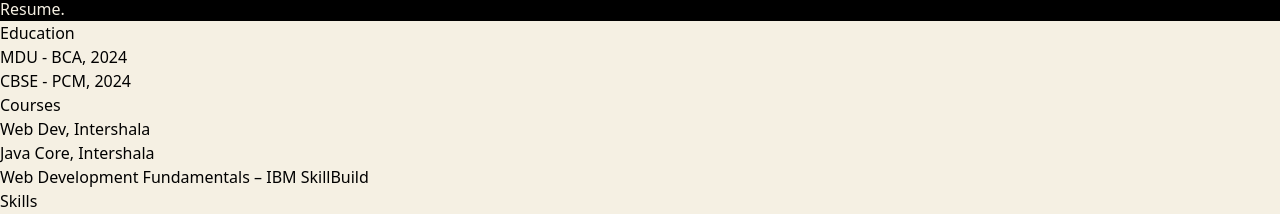
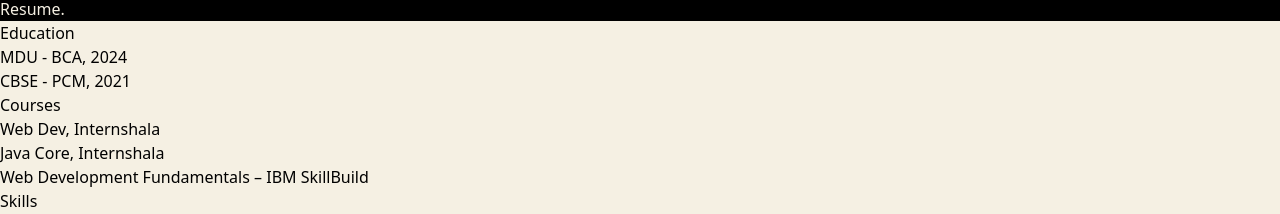
Before and after one commit to TusharBhatt-2003/Tushar-Bhatt, a React (Vite) app: page / in a window 1280 px wide. Shown: the part 522-736 px from the top of the page. Built offline with nearby package versions, Linux system fonts and the light colour scheme; a web font is replaced by a local one.

Commit message:
Update: add more Projects

```diff
--- a/src/Components/Projectcard/ProjectCard.jsx
+++ b/src/Components/Projectcard/ProjectCard.jsx
@@ -6,7 +6,7 @@
       whileHover={{ scale: 1.2 }}
       whileTap={{ scale: 0.9 }}
       transition={{ type: "spring", stiffness: 400, damping: 5 }}
-      className={`project-card p-3 w-fit h-fit rounded-xl shadow-2xl`}
+      className={`project-card p-1 w-fit h-fit rounded-xl shadow-2xl`}
       style={{
         backgroundColor: isActive ? bgColor : "white",
         transition: 'background-color 1.5s ease-in-out',
--- a/src/Components/Resume.jsx
+++ b/src/Components/Resume.jsx
@@ -1,6 +1,6 @@
 // src/pages/Resume.jsx
 import { useColor } from "../context/ColorContext";
-import ResumeCard from '../components/ResumeCard/Resumecard';
+import ResumeCard from './ResumeCard/Resumecard';
 import resumeData from '../data/resumeData';
 import { motion } from 'framer-motion';
 import { useEffect, useRef } from 'react';
@@ -76,7 +76,7 @@
                   whileHover={{ scale: 1.1 }}
                   whileTap={{ scale: 0.9 }}
                   transition={{ type: "spring", stiffness: 400, damping: 10, mass: 1 }}
-                  className="border-2 rounded-lg w-fit my-5 px-2 py-1"
+                  className="border-2 rounded-lg w-fit my-5 px-2 pt-1 flex justify-center items-center"
                   style={{ borderColor: textColor,  }}
                   >My CV.
           </motion.button>
--- a/src/assets/images/index.js
+++ b/src/assets/images/index.js
@@ -2,11 +2,11 @@
 import ToDo from './ToDo.png'
 import navBar from './navBar.png'
 import grids from './grids.png'
-
+import docs  from './docs.png'
 export {
     quizGame,
     ToDo,
     navBar,
     grids,
-
+    docs
 }
--- a/src/data/projectData.js
+++ b/src/data/projectData.js
@@ -1,6 +1,6 @@
 // File: projectData.js
 // Import the images object
-import { quizGame, navBar, grids } from '../assets/images/index';
+import { quizGame, navBar, grids, docs } from '../assets/images/index';
 
 const projectData = [
     {
@@ -81,7 +81,7 @@
         pageBGcolor: 'black'
       },
       {
-        name: 'Sign Up / Log In',
+        name: 'Sign Up . Log In',
         image: 'https://i.pinimg.com/564x/1a/c0/d6/1ac0d6106f215d16abaffa20a8e7ab76.jpg',
         description: 'This webpage is a responsive sign-up form with input validation for first name, email, password, and password confirmation. The page features a visually appealing design with custom icons and animations, ensuring a user-friendly experience. It also includes error messaging to guide users during form submission.',
         link: 'https://tusharbhatt-2003.github.io/SignUp-Login/',
@@ -102,28 +102,72 @@
         bgColor: '#3DA97A',
         pageBGcolor:'#0B0E0B'
       },
-      // {
-      //   name: 'Project Kappa',
-      //   image: 'https://i.pinimg.com/564x/69/26/7c/69267c04db13b1ee3274d65214d1fbe8.jpg',
-      //   description: 'An educational platform for learning coding through interactive lessons.',
-      //   link: 'https://project-kappa.com',
-      //   github: 'https://github.com/user/project-kappa',
-      //   technologies: 'Vue, Vuex, Node.js',
-      //   category: 'education',
-      //   bgColor: '#F4F5E8',
-      //   pageBGcolor: '#2FF568'
-      // },
-      // {
-      //   name: 'Project Lambda',
-      //   image: 'https://i.pinimg.com/564x/07/5f/85/075f857053bd445e494cf39fdc0bacd9.jpg',
-      //   description: 'A decentralized finance (DeFi) application built on Ethereum.',
-      //   link: 'https://project-lambda.com',
-      //   github: 'https://github.com/user/project-lambda',
-      //   technologies: 'Solidity, React, Web3.js',
-      //   category: 'DeFi',
-      //   bgColor: '#000000',
-      //   pageBGcolor: '#0E3EE6'
-      // }
+      {
+        name: 'Grapes',
+        image: 'https://www.svgrepo.com/show/530353/grape.svg',
+        description: 'Grapes is a blog posting site where users can post their thoughts, also pictures and videos. i use Appwrite as database service. First evry user has to sign in to see or upload posts',
+        link: 'https://grapes-two.vercel.app/',
+        github: 'https://github.com/TusharBhatt-2003/Grapes',
+        technologies: 'React (Vite), TinyMCE, Vercel, React Router, Redux, Appwrite, Tailwind CSS',
+        category: 'Database',
+        bgColor: '#CE87FF',
+        pageBGcolor: '#FFFFFF'
+      },
+      {
+        name: 'Dummy Studio',
+        image: 'https://tusharbhatt-2003.github.io/SUNDOWN/assets/logo.svg',
+        description: 'This page is a remake of Sundown Studio.',
+        link: 'https://tusharbhatt-2003.github.io/SUNDOWN/',
+        github: 'https://github.com/TusharBhatt-2003/SUNDOWN',
+        technologies: 'HTML, CSS, Javascript, Locomotive Scroll, Swiper, Lenis, GitHub Pages',
+        category: 'Remake',
+        bgColor: '#E6E1FE',
+        pageBGcolor: '#26008F'
+      },
+      {
+        name: 'Glass Morphism',
+        image: 'https://i.pinimg.com/564x/b1/ab/dc/b1abdca30fe519eae39f34f69b902c93.jpg',
+        description: 'A sign in page with glass UI and moving background.',
+        link: 'https://tusharbhatt-2003.github.io/Glass-Effect/',
+        github: 'https://github.com/TusharBhatt-2003/Glass-Effect',
+        technologies: 'HTML, CSS',
+        category: 'UI',
+        bgColor: '#AE7627',
+        pageBGcolor: '#D9D7D8'
+      },
+      {
+        name: 'Ghibli Movies',
+        image: 'https://i.pinimg.com/originals/85/64/ff/8564ffe4e8e749363f5ed0ac49f6c266.gif',
+        description: 'A beautiful Carousel-Slider that showcase Ghibli Movies .',
+        link: 'https://tusharbhatt-2003.github.io/Ghibli-Movies/',
+        github: 'https://github.com/TusharBhatt-2003/Ghibli-Movies',
+        technologies: 'HTML, CSS, JavaScript',
+        category: 'UI',
+        bgColor: '#000000',
+        pageBGcolor: '#C39890'
+      },
+      {
+        name: 'Retro Calculator',
+        image: 'https://i.pinimg.com/564x/09/d3/99/09d399e33cec469839fcfe82765521b5.jpg',
+        description: 'Just a normal calculator.',
+        link: 'https://tusharbhatt-2003.github.io/Retro-Calculator-/',
+        github: 'https://github.com/TusharBhatt-2003/Ghibli-Movies',
+        technologies: 'HTML, Tailwind CSS, JavaScript',
+        category: 'Fuctionality',
+        bgColor: '#86C7D6',
+        pageBGcolor: '#FAF5E0'
+      },
+      {
+        name: 'Docs.',
+        image: docs,
+        description: 'Bouncy Drag And Drop Elements.',
+        link: 'https://docs-28k2lamr0-tusharbhatt968-gmailcoms-projects.vercel.app/',
+        github: 'https://github.com/TusharBhatt-2003/Docs.',
+        technologies: 'Recat (Vite), Tailwind CSS, Framer Motion',
+        category: 'UI',
+        bgColor: '#515709',
+        pageBGcolor: '#FFFCEB'
+      }
     ];
 
   export default projectData;
--- a/src/data/resumeData.js
+++ b/src/data/resumeData.js
@@ -3,15 +3,15 @@
 const resumeData = {
     education: [
       { title: 'MDU - BCA, 2024' },
-      { title: 'CBSE - PCM, 2024' }
+      { title: 'CBSE - PCM, 2021' }
     ],
     courses: [
       {
-        title: 'Web Dev, Intershala',
+        title: 'Web Dev, Internshala',
         link: 'https://trainings.internshala.com/view_certificate/5cl6veps7r3/5ktk9oduyn_/'
        },
       {
-        title: 'Java Core, Intershala',
+        title: 'Java Core, Internshala',
         link: 'https://trainings.internshala.com/s/v/3293835/2174703c'
        },
       {
```
Also changed, not shown: src/assets/images/docs.png (added).
